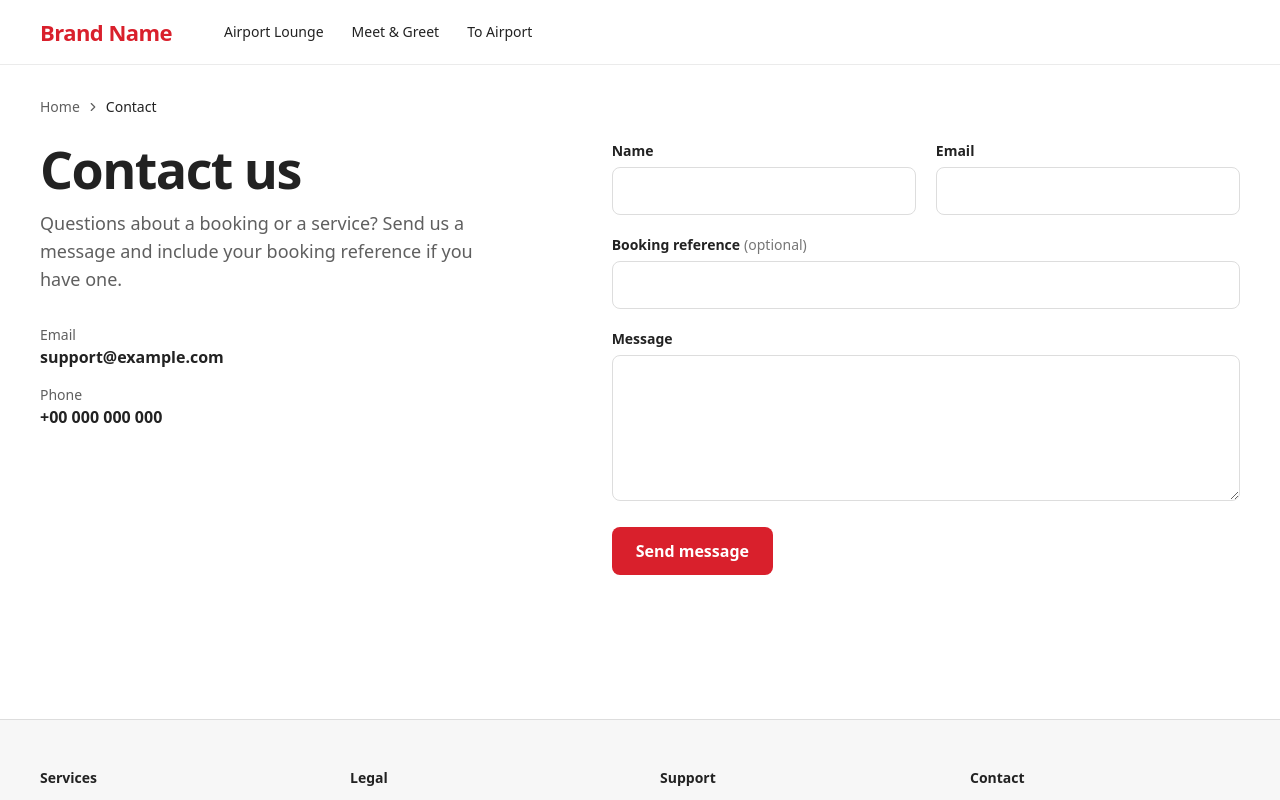
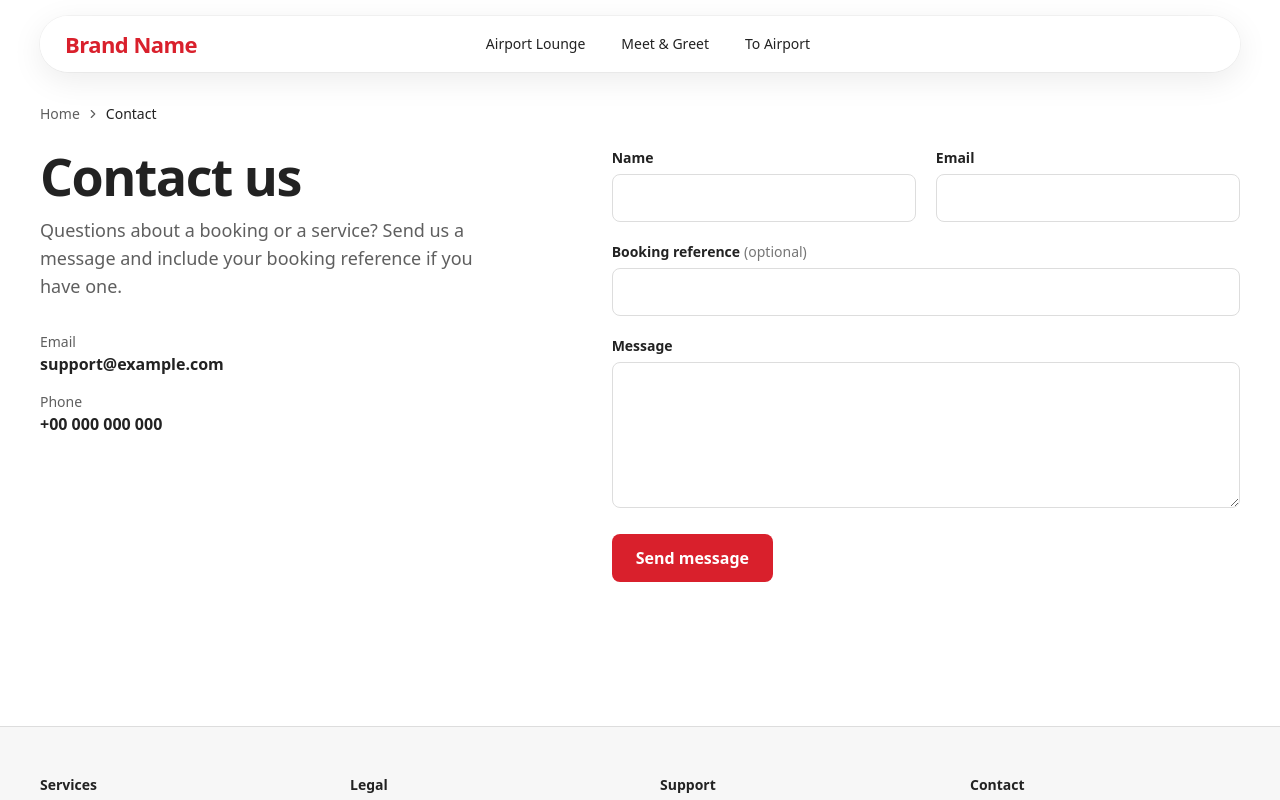
Before and after one commit to abdoelafifey/airport-services, a Next.js app: page /contact in a window 1280 px wide. Shown: the top 800 px of the page. Built offline with nearby package versions, Linux system fonts and the light colour scheme.

Commit message:
glass floating nav

```diff
--- a/src/components/layout/Header.tsx
+++ b/src/components/layout/Header.tsx
@@ -3,44 +3,35 @@ import Link from "next/link";
 import { serviceNav } from "@/config/site";
 import { Container } from "./Container";
 import { Logo } from "./Logo";
+import { NavLinks } from "./NavLinks";
 
+/** Floating glass pill. Sticky so page content scrolls underneath and blurs through. */
 export function Header() {
   return (
-    <header className="sticky top-0 z-40 border-b border-line-soft bg-white">
-      <Container className="flex h-16 items-center justify-between gap-6">
-        <div className="flex items-center gap-10">
+    <header className="sticky top-0 z-40 pt-3 sm:pt-4">
+      <Container>
+        <div className="grid h-14 grid-cols-[1fr_auto] items-center rounded-full border border-white/70 bg-white/65 pl-6 pr-2 shadow-[0_8px_32px_rgba(0,0,0,0.08),0_0_0_1px_rgba(0,0,0,0.04)] backdrop-blur-xl backdrop-saturate-150 md:grid-cols-[1fr_auto_1fr]">
           <Logo />
-          <nav aria-label="Services" className="hidden items-center gap-1 md:flex">
-            {serviceNav.map((item) => (
-              <Link
-                key={item.href}
-                href={item.href}
-                className="rounded-md px-3 py-2 text-sm font-medium text-ink transition-colors hover:bg-surface-muted"
-              >
-                {item.label}
-              </Link>
-            ))}
-          </nav>
-        </div>
+          <NavLinks />
 
-        <div className="flex items-center gap-2">
+          <div className="flex justify-end">
             {/* No-JS mobile menu */}
             <details className="relative md:hidden">
               <summary
-              className="grid size-10 cursor-pointer list-none place-items-center rounded-md border border-line [&::-webkit-details-marker]:hidden"
+                className="grid size-10 cursor-pointer list-none place-items-center rounded-full hover:bg-black/5 [&::-webkit-details-marker]:hidden"
                 aria-label="Open menu"
               >
                 <Menu aria-hidden className="size-5" />
               </summary>
               <nav
                 aria-label="Mobile"
-              className="absolute right-0 top-12 w-64 rounded-lg border border-line bg-white py-2 shadow-[0_8px_28px_rgba(0,0,0,0.14)]"
+                className="absolute right-0 top-14 w-64 overflow-hidden rounded-3xl border border-white/70 bg-white/95 p-2 shadow-[0_16px_48px_rgba(0,0,0,0.2)] backdrop-blur-2xl"
               >
                 {serviceNav.map((item) => (
                   <Link
                     key={item.href}
                     href={item.href}
-                  className="block px-4 py-3 text-sm font-medium hover:bg-surface-muted"
+                    className="block rounded-2xl px-4 py-3 text-sm font-medium hover:bg-black/5"
                   >
                     {item.label}
                   </Link>
@@ -48,6 +39,7 @@ export function Header() {
               </nav>
             </details>
           </div>
+        </div>
       </Container>
     </header>
   );
--- /dev/null
+++ b/src/components/layout/NavLinks.tsx
@@ -0,0 +1,29 @@
+"use client";
+
+import Link from "next/link";
+import { usePathname } from "next/navigation";
+import { serviceNav } from "@/config/site";
+
+/** Desktop pill links with an active state based on the current route. */
+export function NavLinks() {
+  const pathname = usePathname() ?? "";
+  return (
+    <nav aria-label="Services" className="hidden items-center gap-1 md:flex">
+      {serviceNav.map((item) => {
+        const active = pathname === item.href || pathname.startsWith(`${item.href}/`);
+        return (
+          <Link
+            key={item.href}
+            href={item.href}
+            aria-current={active ? "page" : undefined}
+            className={`rounded-full px-4 py-2 text-sm font-medium transition-colors ${
+              active ? "bg-ink text-white" : "text-ink hover:bg-black/5"
+            }`}
+          >
+            {item.label}
+          </Link>
+        );
+      })}
+    </nav>
+  );
+}
```
Also changed, not shown: 1 other file (tests, documents, lock files or other folders). Lines whose indentation alone changed are shown as unchanged.
